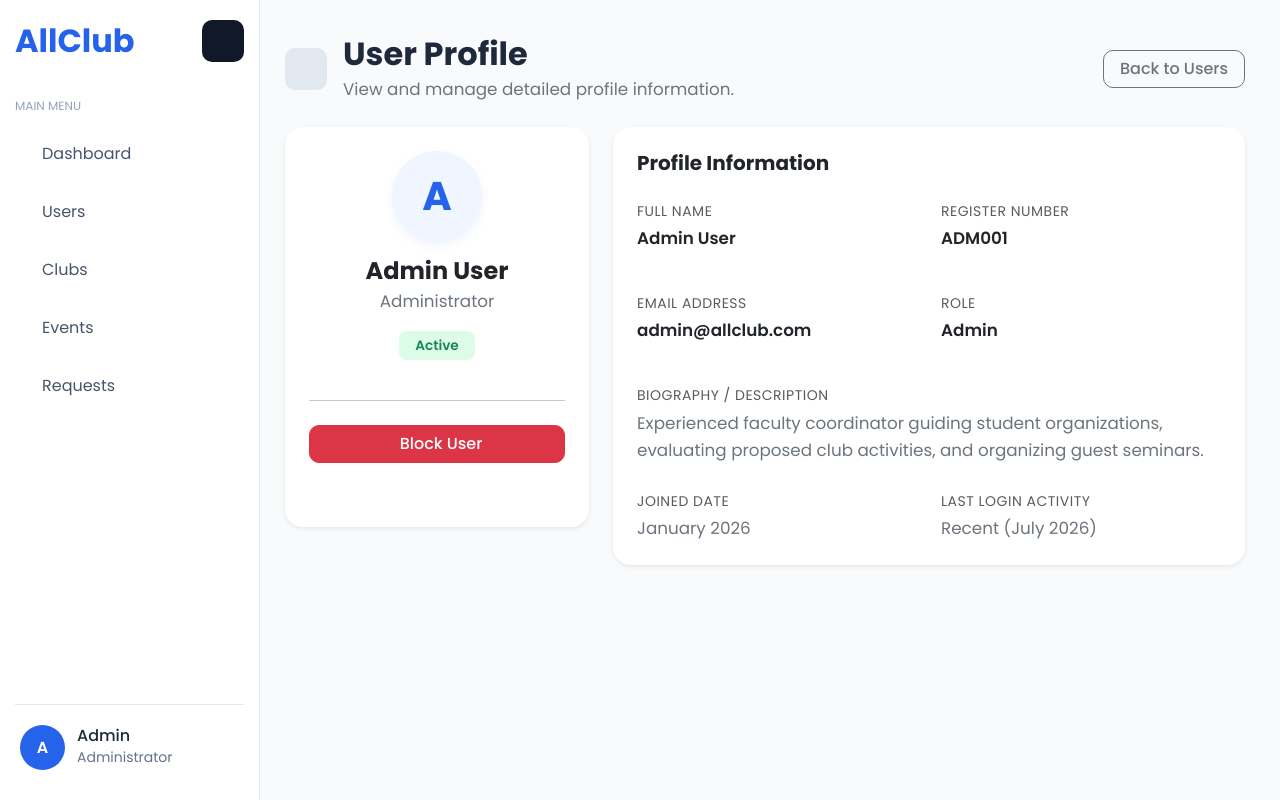
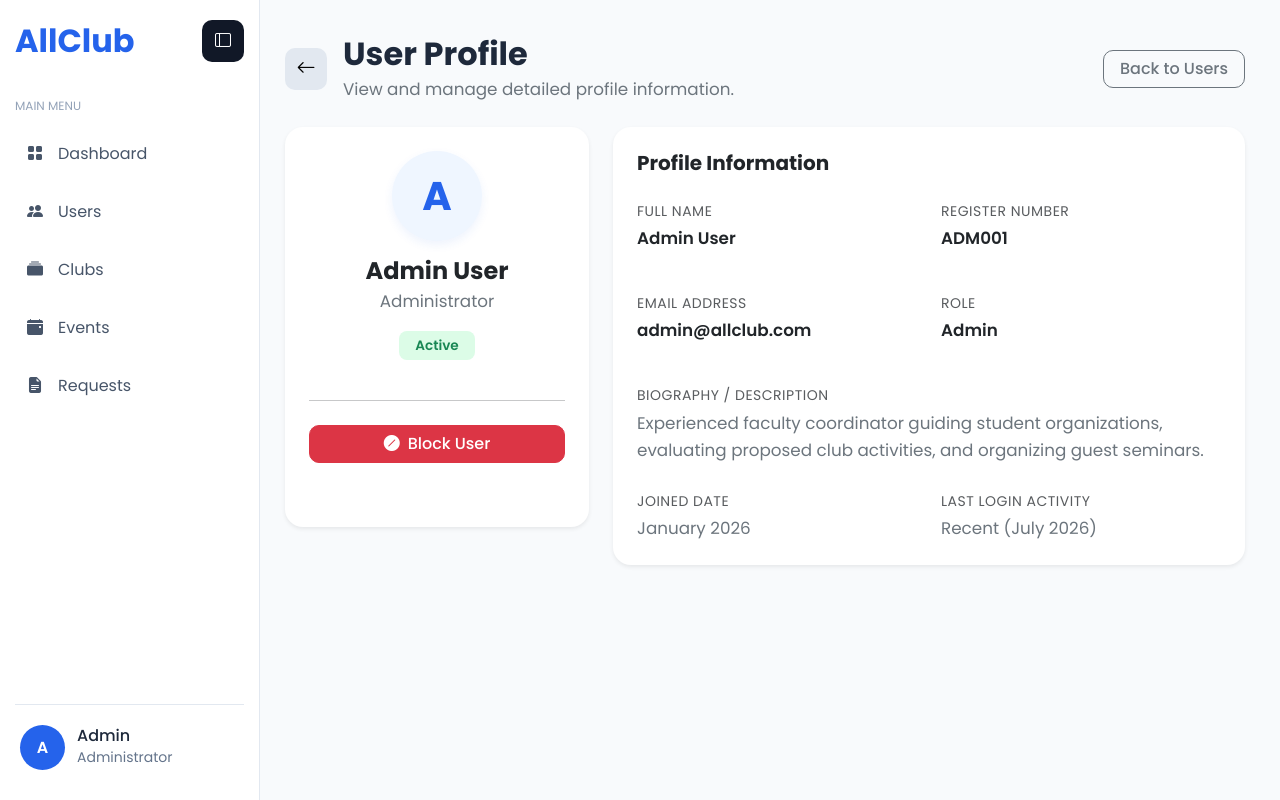
Before and after one commit to Sumukh-Chowdhary/MAY2026-Team-034, a Vue app in the folder frontend/: page /admin/users/1 in a window 1280 px wide. Built offline with nearby package versions, Linux system fonts and the light colour scheme.

Commit message:
Fixied UI bugs

```diff
--- a/frontend/index.html
+++ b/frontend/index.html
@@ -4,6 +4,7 @@
     <meta charset="UTF-8">
     <link rel="icon" href="/favicon.ico">
     <meta name="viewport" content="width=device-width, initial-scale=1.0">
+    <link rel="stylesheet" href="https://cdn.jsdelivr.net/npm/bootstrap-icons@1.11.3/font/bootstrap-icons.min.css">
     <title>AllClub</title>
   </head>
   <body>
--- a/frontend/src/assets/css/UserDetails.css
+++ b/frontend/src/assets/css/UserDetails.css
@@ -8,16 +8,23 @@
     border-radius: 10px;
     background: #E2E8F0;
     border: none;
-    color: #334155;
     display: flex;
     align-items: center;
     justify-content: center;
     transition: all 0.25s ease;
 }
 
+.btn-icon-back i {
+    color: #000000 !important;
+    font-size: 1.2rem;
+}
+
 .btn-icon-back:hover {
     background: #CBD5E1;
-    color: #1E293B;
+}
+
+.btn-icon-back:hover i {
+    color: #000000 !important;
 }
 
 .profile-side-card, .profile-details-card {
--- a/frontend/src/views/admin/UserDetails.vue
+++ b/frontend/src/views/admin/UserDetails.vue
@@ -45,7 +45,7 @@ function goBack() {
             <div class="d-flex align-items-center justify-content-between flex-wrap gap-3 mb-4">
                 <div class="d-flex align-items-center gap-3">
                     <button @click="goBack" class="btn btn-icon-back" aria-label="Back">
-                        <i class="bi bi-arrow-left"></i>
+                        <i class="bi bi-arrow-left" style="color: #000; font-size: 1.2rem;"></i>
                     </button>
                     <div>
                         <h2 class="fw-bold mb-1">User Profile</h2>
```
